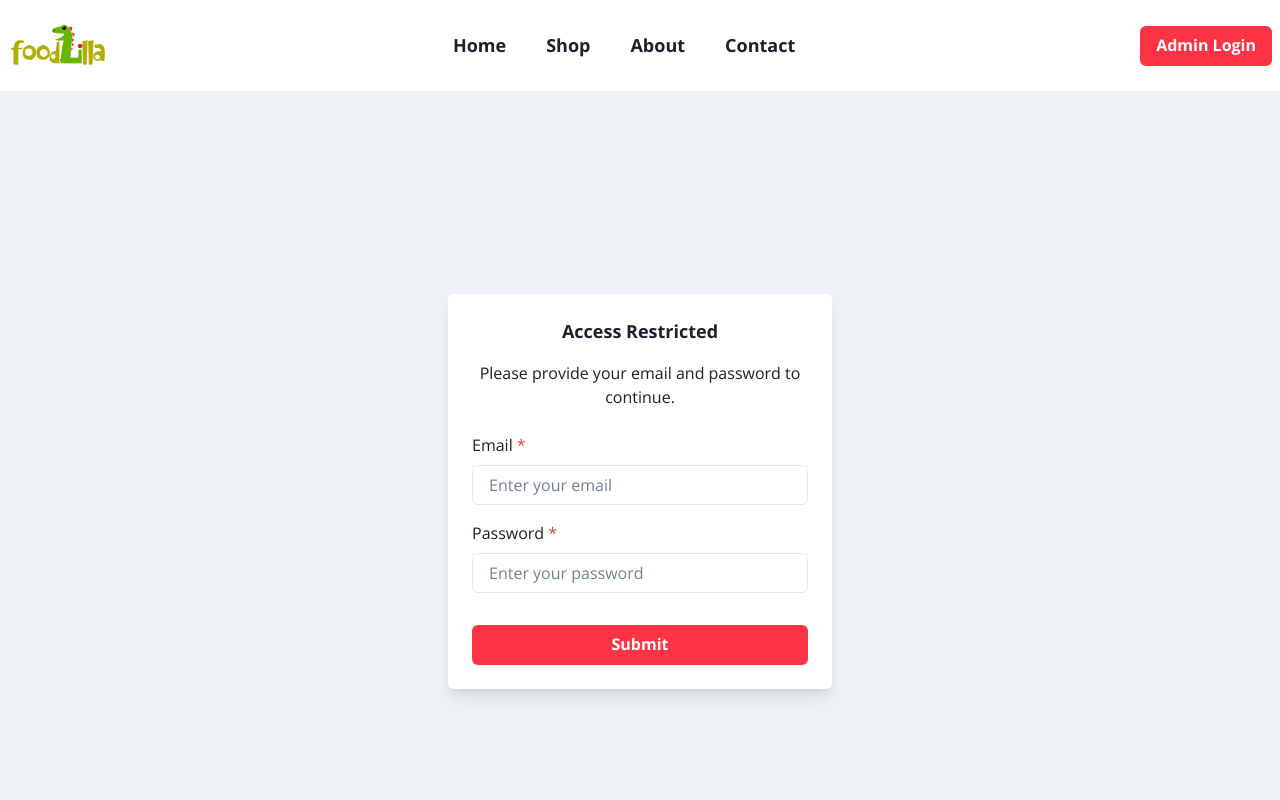
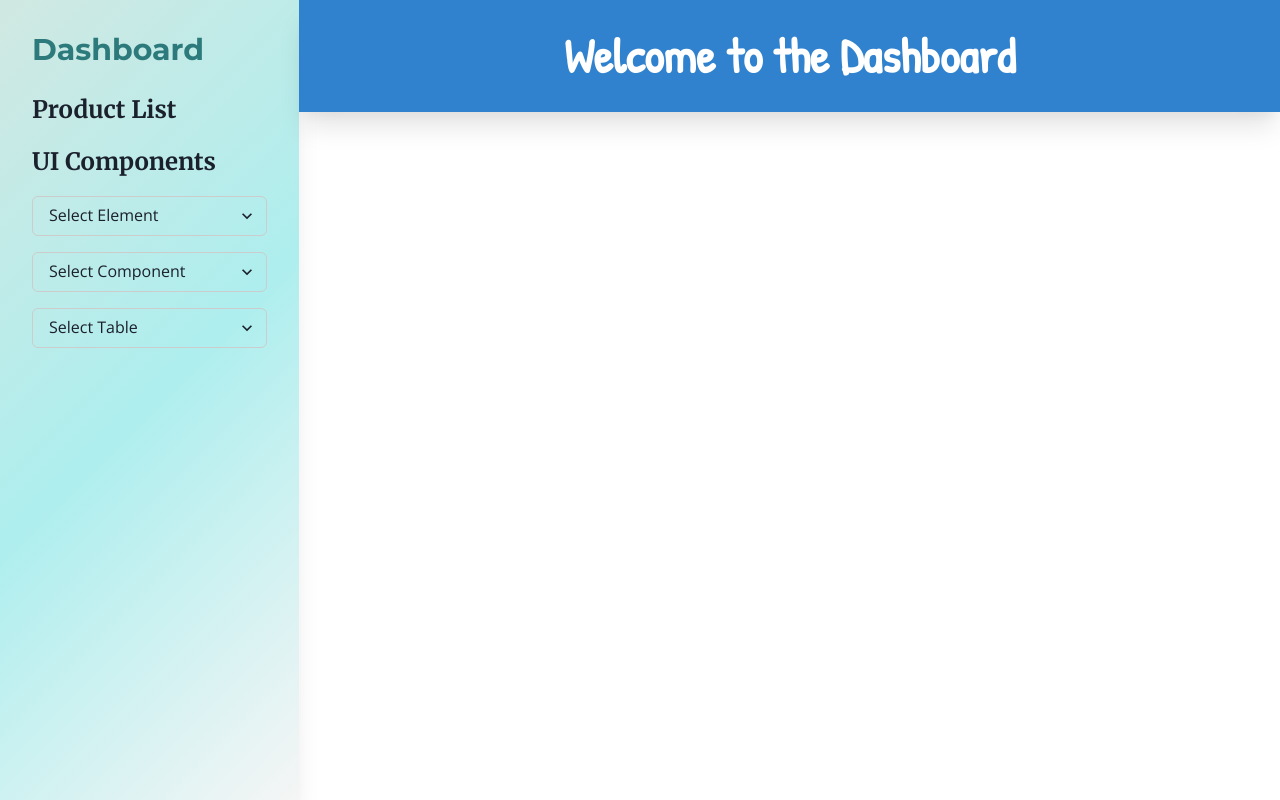
Before and after one commit to hussainmurtaza786/food-zila, a Next.js app: page /admin in a window 1280 px wide. Shown: the top 800 px of the page. Built offline with nearby package versions, Linux system fonts and the light colour scheme.

Commit message:
admin work Completed  working on Dashboard

```diff
--- a/package.json
+++ b/package.json
@@ -3,7 +3,7 @@
   "version": "0.1.0",
   "private": true,
   "scripts": {
-    "dev": "next dev",
+    "dev": "next dev ",
     "build": "next build",
     "start": "next start",
     "lint": "next lint",
--- /dev/null
+++ b/src/app/admin/DashBoard.tsx
@@ -0,0 +1,92 @@
+import { Box, Flex, Heading, Select, Text } from "@chakra-ui/react";
+import { Oswald, Patrick_Hand, Nunito,Merriweather } from '@next/font/google';
+
+// Load the fonts using @next/font
+const oswald = Oswald({ weight: "700", subsets: ['latin-ext'] });
+const patrick_hand = Patrick_Hand({ weight: "400", subsets: ['latin-ext'] });
+const nunito = Nunito({ weight: "400", subsets: ['latin-ext'] });
+const merriweather = Merriweather({ weight: "700", subsets: ['latin'] });
+
+export default function DashBoard() {
+    return (
+        <Box >
+            <Flex direction={['column', 'row']} >
+                <Box
+                    bg="linear-gradient(135deg, #D1E8E2, #AEEEEE, #F5F5F5)"
+                    flex="1"
+                    p={8}
+                    h='100vh'
+                    boxShadow="xl"
+                >
+                    <Heading
+                        fontSize="3xl"
+                        className={oswald.className}
+                        mb={6}
+                        color="teal.600"
+                    >
+                        Dashboard
+                    </Heading>
+
+                    <Text
+                        fontSize="2xl"
+                        className={merriweather.className}
+                        fontWeight="bold"
+                        mb={4}
+                    >
+                        Product List
+                    </Text>
+                    <Text className={merriweather.className} fontSize="2xl" fontWeight="bold" mb={4}>
+                        UI Components
+                    </Text>
+
+                    <Select
+                        border="1px solid #ccc"
+                        mb={4}
+                        placeholder="Select Element"
+                        _hover={{ borderColor: 'teal.500' }}
+                    >
+                        <option value="option1">Option 1</option>
+                    </Select>
+
+                    <Select
+                        border="1px solid #ccc"
+                        mb={4}
+                        placeholder="Select Component"
+                        _hover={{ borderColor: 'teal.500' }}
+                    >
+                        <option value="option1">Option 1</option>
+                    </Select>
+
+                    <Select
+                        border="1px solid #ccc"
+                        mb={4}
+                        placeholder="Select Table"
+                        _hover={{ borderColor: 'teal.500' }}
+                    >
+                        <option value="option1">Option 1</option>
+                    </Select>
+                </Box>
+
+                <Box
+                    bgColor="blue.500"
+                    h="100%"
+                    flex="4"
+                    boxShadow="xl"
+                    p='5'
+                >
+                    <Text
+                        fontSize="5xl"
+                        className={patrick_hand.className}
+                        color="white"
+                        fontWeight="bold"
+                        textAlign='center'
+
+                    >
+                        Welcome to the Dashboard
+                    </Text>
+
+                </Box>
+            </Flex>
+        </Box>
+    );
+}
--- a/src/app/admin/page.tsx
+++ b/src/app/admin/page.tsx
@@ -1,3 +1,5 @@
+'use client';
+
 import {
   Box,
   Text,
@@ -5,9 +7,34 @@ import {
   FormLabel,
   Input,
   Button,
+  Spinner,
+  Alert,
+  AlertIcon,
 } from "@chakra-ui/react";
+import { useDispatch, useSelector } from "react-redux";
+import { useState } from "react";
+import { adminLoginThunk } from "../../redux/slices/admin/adminSlice"; // Adjust the path if necessary
+import { AppDispatch, RootState } from "../../redux/store"; // Adjust the path if necessary
+import DashBoard from "./DashBoard";
 
 export default function AdminPage() {
+  const dispatch = useDispatch<AppDispatch>();
+  const { isAuthenticating, error, isAuthenticated } = useSelector(
+    (state: RootState) => state.auth
+  );
+
+  const [email, setEmail] = useState("");
+  const [password, setPassword] = useState("");
+
+  const handleSubmit = (e: React.FormEvent) => {
+    e.preventDefault();
+    dispatch(adminLoginThunk({ email, password }));
+  };
+
+  if (!isAuthenticated) {
+    return <DashBoard />;
+  }
+
   return (
     <Box
       display="flex"
@@ -28,18 +55,38 @@ export default function AdminPage() {
           Access Restricted
         </Text>
         <Text mb={6}>Please provide your email and password to continue.</Text>
-
-        {/* Login Form */}
-        <Box as="form">
+        {error && (
+          <Alert status="error" mb={4}>
+            <AlertIcon />
+            {error}
+          </Alert>
+        )}
+        <Box as="form" onSubmit={handleSubmit}>
           <FormControl id="email" isRequired mb={4}>
             <FormLabel>Email</FormLabel>
-            <Input type="email" placeholder="Enter your email" />
+            <Input
+              type="email"
+              placeholder="Enter your email"
+              value={email}
+              onChange={(e) => setEmail(e.target.value)}
+            />
           </FormControl>
           <FormControl id="password" isRequired mb={4}>
             <FormLabel>Password</FormLabel>
-            <Input type="password" placeholder="Enter your password" />
+            <Input
+              type="password"
+              placeholder="Enter your password"
+              value={password}
+              onChange={(e) => setPassword(e.target.value)}
+            />
           </FormControl>
-          <Button type="submit" colorScheme="teal" w="full" mt={4}>
+          <Button
+            type="submit"
+            colorScheme="teal"
+            w="full"
+            mt={4}
+            isLoading={isAuthenticating}
+          >
             Submit
           </Button>
         </Box>
--- a/src/app/layout.tsx
+++ b/src/app/layout.tsx
@@ -20,10 +20,10 @@ export default function RootLayout({
       <body>
         <Provider>
           <Box overflowX="hidden">
-            <Navbar />
+            {/* <Navbar /> */}
             {children}
           </Box>
-          <Footer />
+          {/* <Footer /> */}
         </Provider>
       </body>
     </html>
--- a/src/redux/slices/admin/adminSlice.ts
+++ b/src/redux/slices/admin/adminSlice.ts
@@ -10,7 +10,7 @@ type AdminLogin = {
     email: string;
     password: string;
 };
-const adminLoginThunk = createAsyncThunk<User, AdminLogin, { rejectValue: string }>(
+export const adminLoginThunk = createAsyncThunk<User, AdminLogin, { rejectValue: string }>(
     "auth/adminLogin",
     async ({ email, password }: AdminLogin, { rejectWithValue }) => {
         try {
@@ -19,9 +19,15 @@ const adminLoginThunk = createAsyncThunk<User, AdminLogin, { rejectValue: string
                 throw new Error("Something went wrong");
             }
 
-            const users: User[] = await usersRes.json();
+            const users = await usersRes.json();
 
-            const user = users.find((user) => user.email === email);
+            // Access the user array correctly
+            const userArray = users.data || []; // Update key if different
+            if (!Array.isArray(userArray)) {
+                throw new Error("Invalid API response format.");
+            }
+
+            const user = userArray.find((user) => user.email === email);
             if (!user) {
                 throw new Error("Invalid Email address");
             }
@@ -36,6 +42,7 @@ const adminLoginThunk = createAsyncThunk<User, AdminLogin, { rejectValue: string
         }
     }
 );
+
 
 const ADMIN_USER_CONNECTION_STRING = `http://localhost:3000/api/admin/users`;
 
--- a/src/redux/store.ts
+++ b/src/redux/store.ts
@@ -1,9 +1,11 @@
 import { configureStore } from '@reduxjs/toolkit';
-
+import adminReducer from './slices/admin/adminSlice';
 const store = configureStore({
 reducer:{
-
+auth:adminReducer
 }
 })
 
+export type RootState = ReturnType<typeof store.getState>;
+export type AppDispatch = typeof store.dispatch;
 export default store
```
